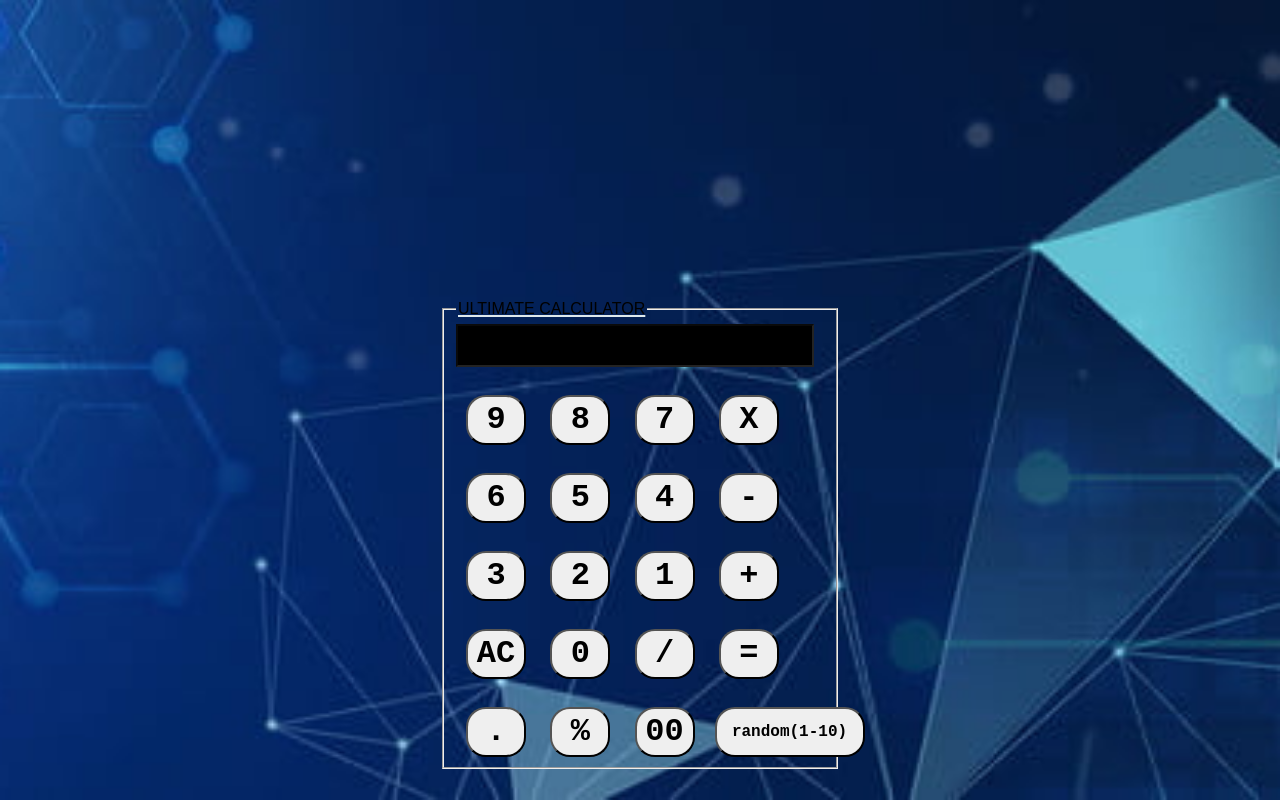
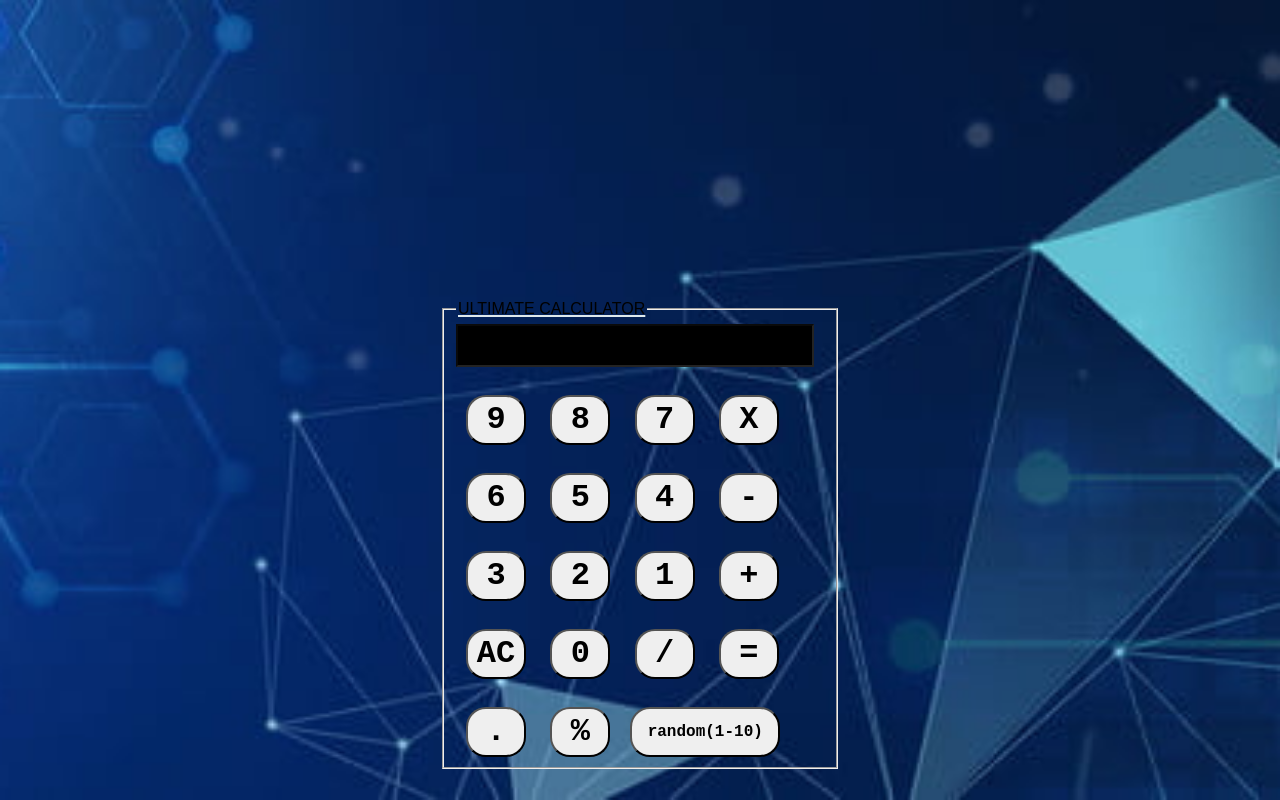
Before and after one commit to Zeusofgreek/calculator, a plain HTML site: page index.html in a window 1280 px wide. Drawn offline with Linux system fonts and the light colour scheme.

Commit message:
Update index.html

```diff
--- a/index.html
+++ b/index.html
@@ -32,7 +32,6 @@
                 <button id="btnequal" class="btn">=</button><br><br>
                 <button id="btnpoint" class="btn">.</button>
                 <button id="btnmodulus" class="btn">%</button>
-                <button id="btndoublezero" class="btn">00</button>
                 <button id="btnrandom" class="btn">random(1-10)</button>
             </fieldset>
         </form>
```
